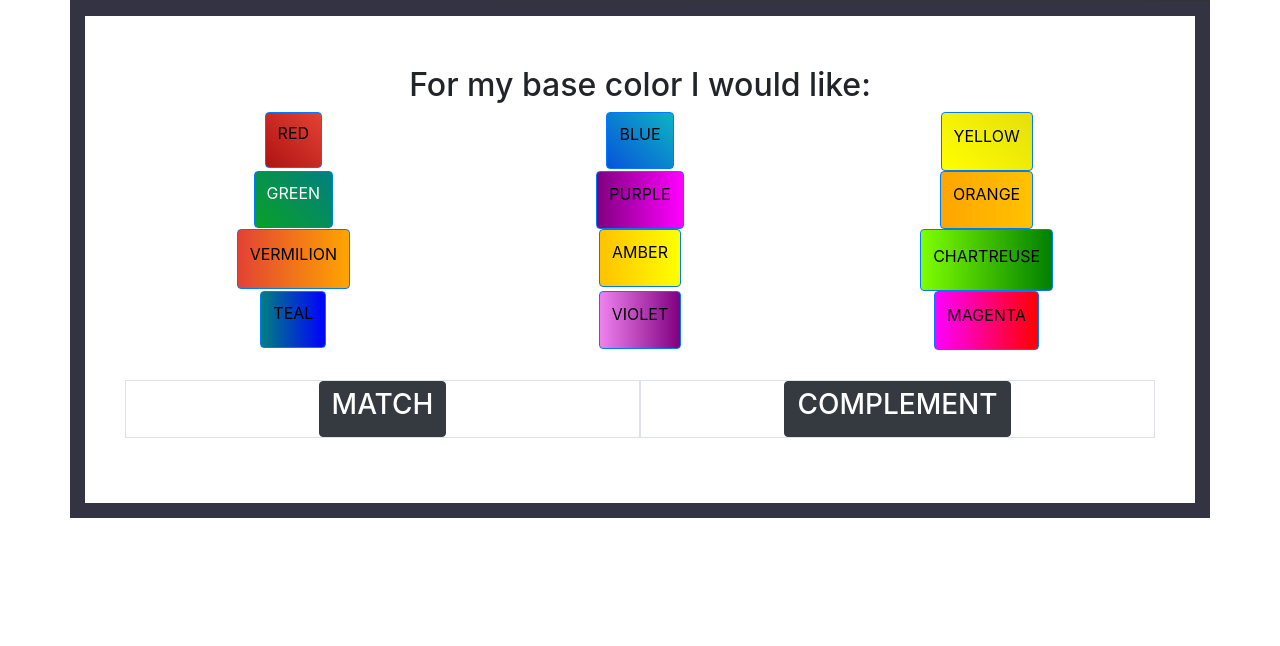
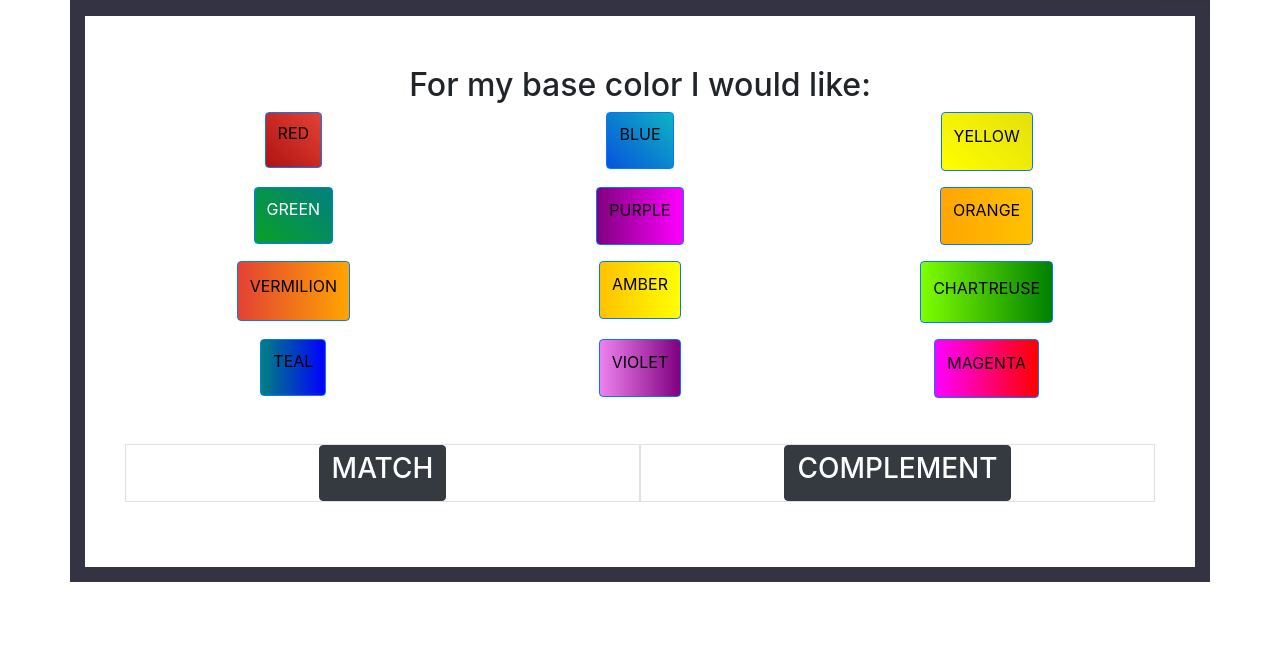
Before and after one commit to rlrogers/FindAPoster, a Django app: page / in a window 1280 px wide. Shown: the part 421-1067 px from the top of the page. Before the commit the page ends 939 px from the top, so only its background shows below. Run offline with Django 3.2, Linux system fonts and the light colour scheme; some libraries are stand-ins or nearby versions.

Commit message:
added classes RLR

```diff
--- a/color_picker/colors/templates/index.html
+++ b/color_picker/colors/templates/index.html
@@ -28,68 +28,68 @@
         <div class ="row">
             <!-- <button type="button" class="btn btn-primary">Primary</button> -->
                 <div class="col-md-4">
-                    <button type="button" class= "btn btn-primary" id= "red">
+                    <button type="button" class= "btn btn-primary form-group" id= "red">
                     <p>RED</p>
                     </button>
                 </div>
                 <div class= "col-md-4">
-                    <button type="button" class= 'btn btn-primary' id= "blue">
+                    <button type="button" class= 'btn btn-primary form-group' id= "blue">
                     <p>BLUE</p>
                     </button>
                 </div>
                 <div class= "col-md-4">
-                    <button type="button" class= "btn btn-primary" id= "yellow">
+                    <button type="button" class= "btn btn-primary form-group" id= "yellow">
                     <p>YELLOW</p>
                     </button>
                 </div>
             </div>
             <div class ="row">
                 <div class= "col-md-4">
-                    <button type="button" class= "btn btn-primary" id= "green">
+                    <button type="button" class= "btn btn-primary form-group" id= "green">
                     <p>GREEN</p>
                     </button>
                 </div>
                 <div class= "col-md-4">
-                    <button type="button" class= "btn btn-primary" id= "purple">
+                    <button type="button" class= "btn btn-primary form-group" id= "purple">
                     <p>PURPLE</p>
                     </button>
                 </div>
                 <div class= "col-md-4">
-                    <button type="button" class="btn btn-primary" id="orange">
+                    <button type="button" class="btn btn-primary form-group" id="orange">
                     <p>ORANGE</p>
                     </button>
                 </div>
             </div>
             <div class ="row">
                 <div class= "col-md-4">
-                    <button type="button" class="btn btn-primary" id="vermilion">
+                    <button type="button" class="btn btn-primary form-group" id="vermilion">
                     <p>VERMILION</p>
                     </button>
                 </div>
                 <div class= "col-md-4">
-                    <button type="button" class="btn btn-primary" id="amber">
+                    <button type="button" class="btn btn-primary form-group" id="amber">
                     <p>AMBER</p>
                     </button>
                 </div>
                 <div class= "col-md-4">
-                    <button type="button" class="btn btn-primary" id="chartreuse">
+                    <button type="button" class="btn btn-primary form-group" id="chartreuse">
                     <p>CHARTREUSE</p>
                     </button>
                 </div>
             </div>
             <div class ="row">
                 <div class= "col-md-4">
-                    <button type="button" class="btn btn-primary" id="teal">
+                    <button type="button" class="btn btn-primary form-group" id="teal">
                     <p>TEAL</p>
                     </button>
                 </div>
                 <div class= "col-md-4">
-                    <button type="button" class="btn btn-primary" id="violet">
+                    <button type="button" class="btn btn-primary form-group" id="violet">
                     <p>VIOLET</p>
                     </button>
                 </div>
                 <div class= "col-md-4">
-                    <button type="button" class="btn btn-primary" id="magenta">
+                    <button type="button" class="btn btn-primary form-group" id="magenta">
                     <p>MAGENTA</p>
                     </button>
                 </div>
```
